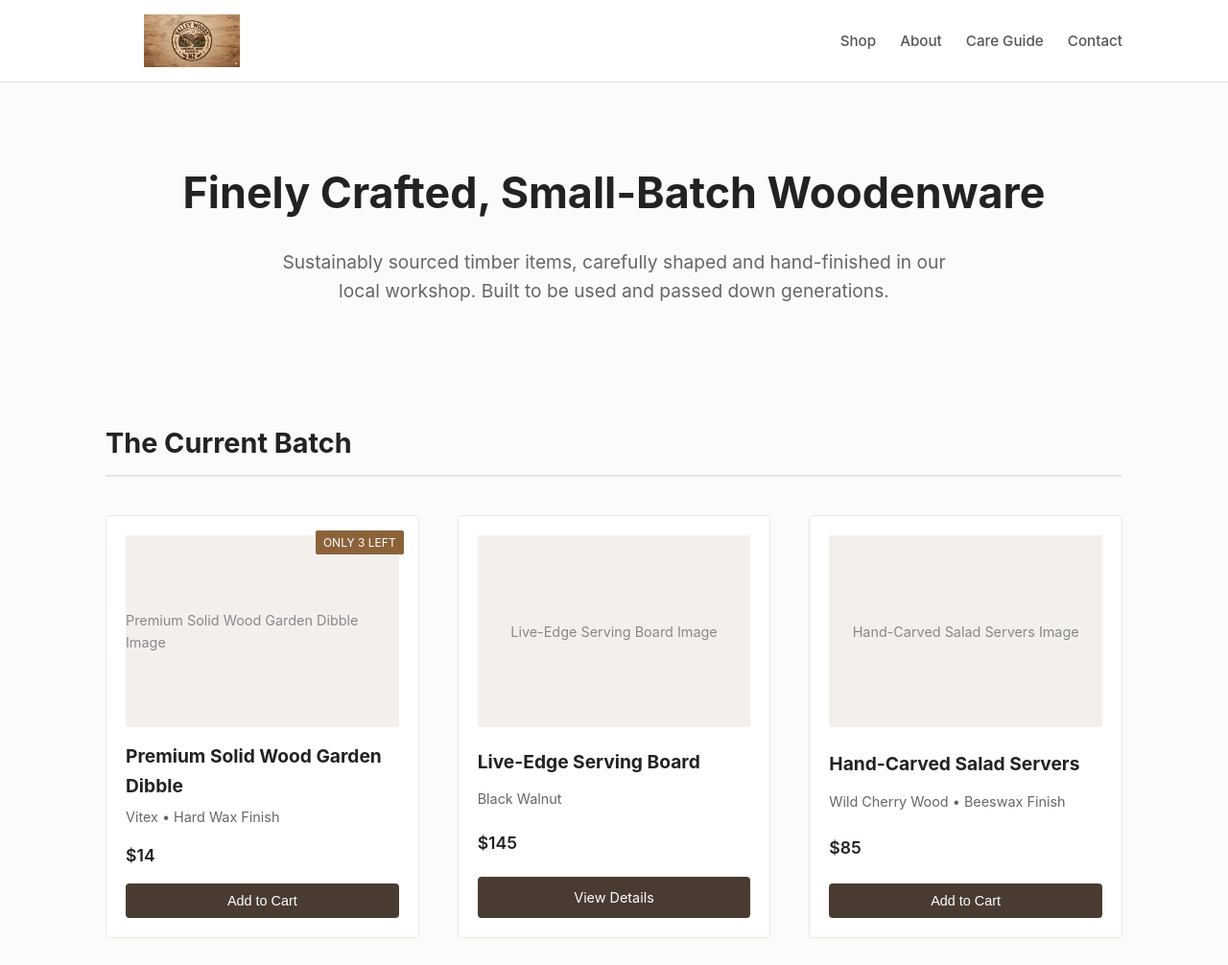
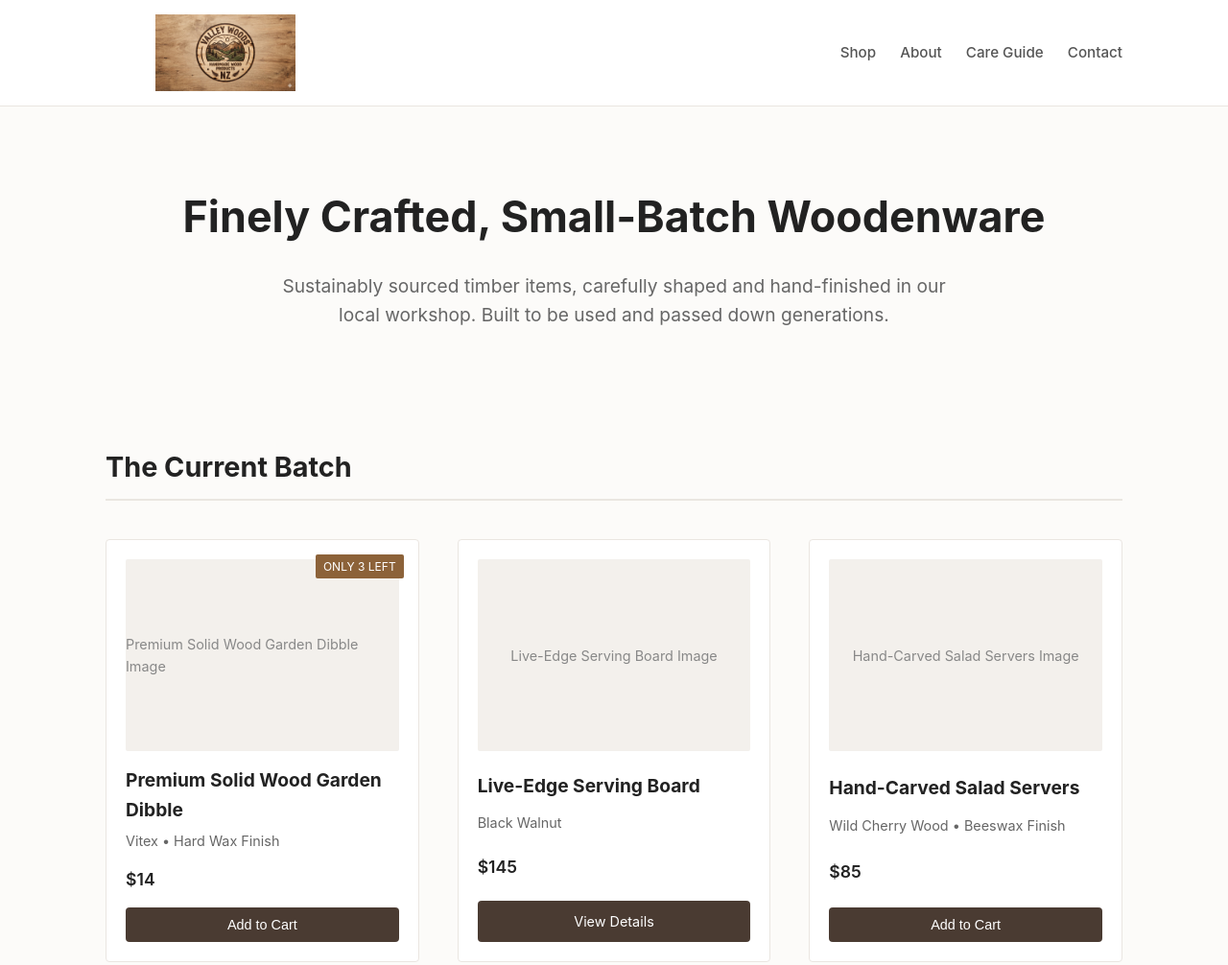
Before and after one commit to Akatarawa/Valley-Woods, a plain HTML site: page index.html in a window 1280 px wide. Shown: the top 1006 px of the page at 96% size. Drawn offline with Linux system fonts and the light colour scheme.

Commit message:
Update index.html

```diff
--- a/index.html
+++ b/index.html
@@ -42,8 +42,8 @@
         }
         .logo-img {
             height: auto;
-            width: 180px; /* Adjust this value to make your logo larger or smaller */
-            max-height: 55px;
+            width: 250px; /* Adjust this value to make your logo larger or smaller */
+            max-height: 80px;
             object-fit: contain;
             display: block;
         }
```
